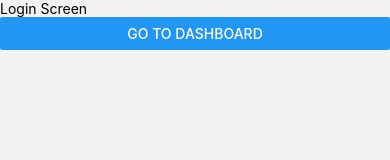
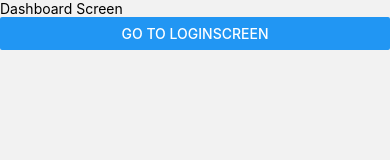
Before and after one commit to mohdshorab/HireTrack-app, a React Native app: screen / in a window 390 px wide. Shown: the top 160 px of the page. Built offline with nearby package versions, Linux system fonts and the light colour scheme.

Commit message:
feat: configure navigation structure and type-safe stack parameters

```diff
--- a/src/navigation/AppNavigator.tsx
+++ b/src/navigation/AppNavigator.tsx
@@ -1,26 +1,24 @@
 import React from 'react';
 import { createNativeStackNavigator } from '@react-navigation/native-stack';
 import { NavigationContainer } from '@react-navigation/native';
-import { useSafeAreaInsets } from 'react-native-safe-area-context';
-
 import LoginScreen from '../features/auth/screens/LoginScreen';
 import DashboardScreen from '../features/dashboard/screens/DashboardScreen';
+import AddApplicationScreen from '../features/applications/screens/AddApplicationScreen';
 import RootStackParamList from './RootStackParamList';
 
 const Stack = createNativeStackNavigator<RootStackParamList>();
 
 const AppNavigator: React.FC = () => {
-
   return (
     <NavigationContainer>
       <Stack.Navigator
         screenOptions={{
           headerShown: false,
         }}
-        initialRouteName="loginscreen"
-      >
+        initialRouteName="dashboard">
         <Stack.Screen name="loginscreen" component={LoginScreen} />
         <Stack.Screen name="dashboard" component={DashboardScreen} />
+        <Stack.Screen name="addApplication" component={AddApplicationScreen} />
       </Stack.Navigator>
     </NavigationContainer>
   );
--- a/src/navigation/RootStackParamList.ts
+++ b/src/navigation/RootStackParamList.ts
@@ -1,6 +1,7 @@
 type RootStackParamList = {
   loginscreen: undefined;
   dashboard: undefined;
+  addApplication: undefined;
 };
 
 export default RootStackParamList;
```
